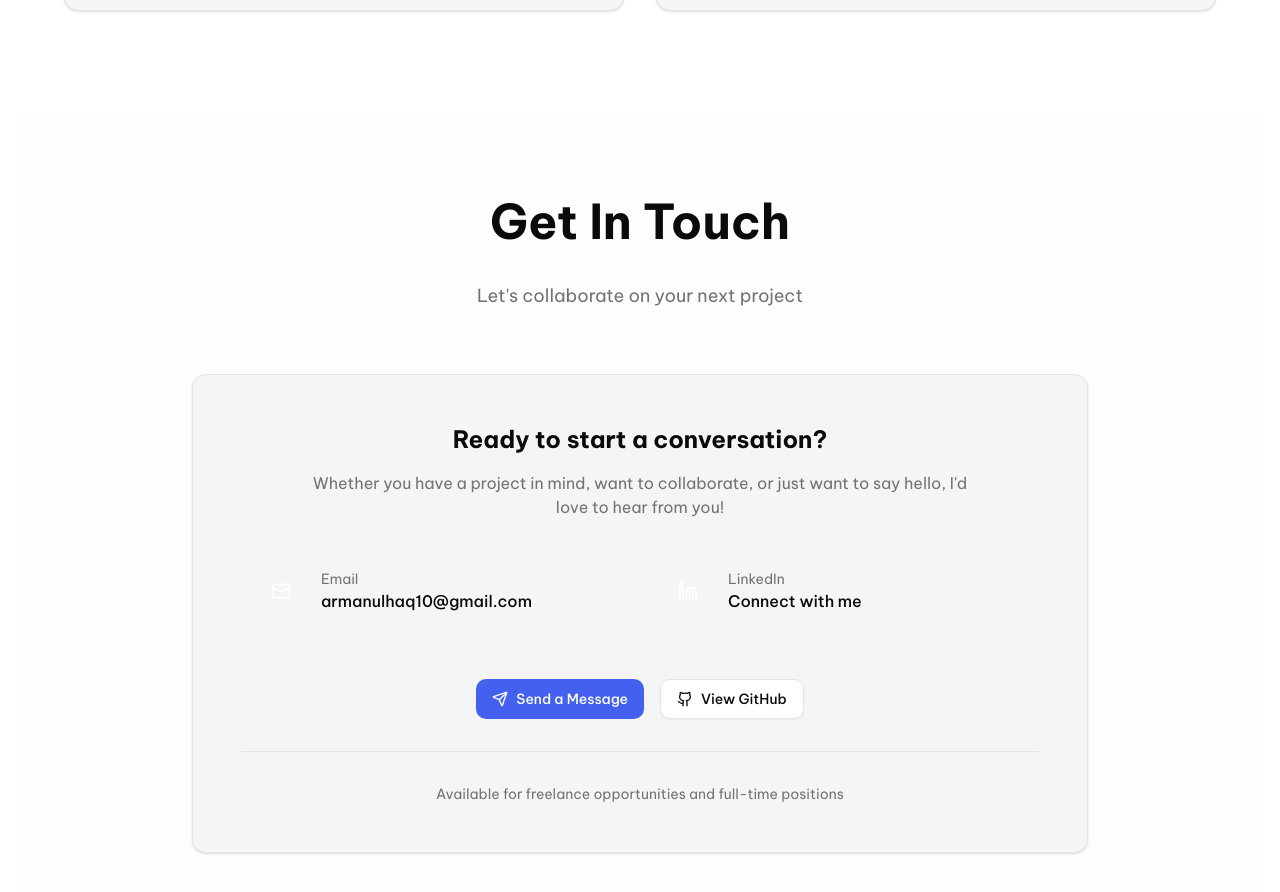
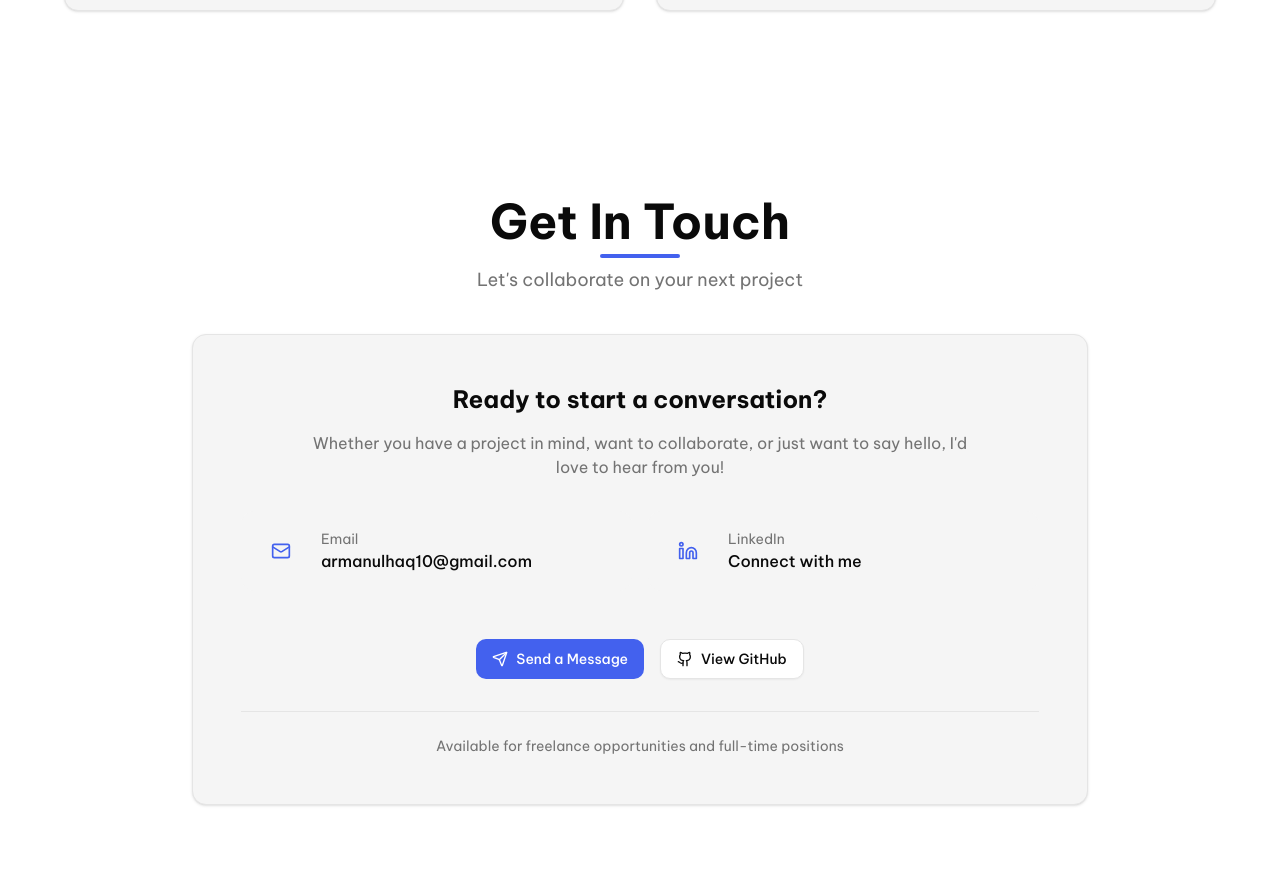
Before and after one commit to armanulhaq/my-portfolio, a Next.js app: page / in a window 1280 px wide. Shown: the part 1454-2346 px from the top of the page. Built offline with nearby package versions, Linux system fonts and the light colour scheme.

Commit message:
fix the contact UI

```diff
--- a/components/Contact.tsx
+++ b/components/Contact.tsx
@@ -4,26 +4,19 @@ import { Mail, Linkedin, Github, Send } from "lucide-react";
 
 const Contact = () => {
     return (
-        <section
-            id="contact"
-            className="py-20 px-4 sm:px-6 lg:px-8 bg-muted/30"
-        >
-            <div className="max-w-4xl mx-auto">
-                <div className="text-center mb-16 space-y-4">
+        <section id="contact" className="py-20">
+            <div className="max-w-4xl  mx-auto">
+                <div className="text-center mb-10 space-y-2">
                     <h2 className="text-4xl sm:text-5xl font-bold">
                         Get In Touch
                     </h2>
-                    <div className="w-20 h-1 gradient-primary mx-auto rounded-full"></div>
+                    <div className="w-20 h-1 bg-primary mx-auto rounded-full"></div>
                     <p className="text-muted-foreground text-lg">
                         Let&apos;s collaborate on your next project
                     </p>
                 </div>
 
-                <Card className="p-8 sm:p-12 shadow-custom-lg relative overflow-hidden">
-                    {/* Background decoration */}
-                    <div className="absolute top-0 right-0 w-64 h-64 gradient-accent opacity-5 rounded-full blur-3xl"></div>
-                    <div className="absolute bottom-0 left-0 w-64 h-64 gradient-primary opacity-5 rounded-full blur-3xl"></div>
-
+                <Card className="p-6 sm:p-12 relative overflow-hidden">
                     <div className="relative space-y-8">
                         <div className="text-center space-y-4">
                             <h3 className="text-2xl font-bold">
@@ -36,14 +29,13 @@ const Contact = () => {
                             </p>
                         </div>
 
-                        {/* Contact methods */}
                         <div className="grid sm:grid-cols-2 gap-4">
                             <a
                                 href="mailto:armanulhaq10@gmail.com"
                                 className="flex items-center gap-4 p-4 rounded-xl bg-card shadow-custom-sm hover:shadow-custom-md transition-smooth group"
                             >
                                 <div className="w-12 h-12 rounded-lg gradient-primary flex items-center justify-center shadow-glow group-hover:scale-110 transition-bounce">
-                                    <Mail className="w-5 h-5 text-primary-foreground" />
+                                    <Mail className="w-5 h-5 text-primary" />
                                 </div>
                                 <div className="flex-1">
                                     <p className="text-sm text-muted-foreground">
@@ -56,13 +48,13 @@ const Contact = () => {
                             </a>
 
                             <a
-                                href="https://linkedin.com"
+                                href="https://linkedin.com/in/armanulhaq"
                                 target="_blank"
                                 rel="noopener noreferrer"
                                 className="flex items-center gap-4 p-4 rounded-xl bg-card shadow-custom-sm hover:shadow-custom-md transition-smooth group"
                             >
-                                <div className="w-12 h-12 rounded-lg gradient-accent flex items-center justify-center shadow-glow group-hover:scale-110 transition-bounce">
-                                    <Linkedin className="w-5 h-5 text-primary-foreground" />
+                                <div className="w-12 h-12 rounded-lg  flex items-center justify-center shadow-glow group-hover:scale-110 transition-bounce">
+                                    <Linkedin className="w-5 h-5 text-primary" />
                                 </div>
                                 <div className="flex-1">
                                     <p className="text-sm text-muted-foreground">
@@ -77,10 +69,7 @@ const Contact = () => {
 
                         {/* CTA Button */}
                         <div className="flex flex-col sm:flex-row gap-4 justify-center pt-4">
-                            <Button
-                                size="lg"
-                                className="gap-2 shadow-custom-md hover:shadow-custom-lg transition-smooth"
-                            >
+                            <Button size="lg" className="gap-2 text-white">
                                 <Send className="w-4 h-4" />
                                 Send a Message
                             </Button>
@@ -95,7 +84,7 @@ const Contact = () => {
                         </div>
 
                         {/* Additional info */}
-                        <div className="text-center pt-8 border-t">
+                        <div className="text-center pt-6 border-t">
                             <p className="text-sm text-muted-foreground">
                                 Available for freelance opportunities and
                                 full-time positions
```
